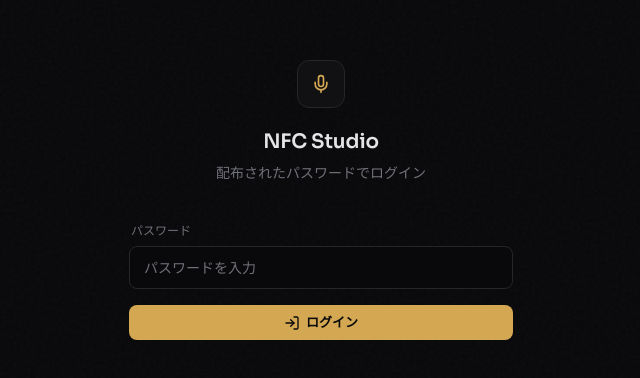
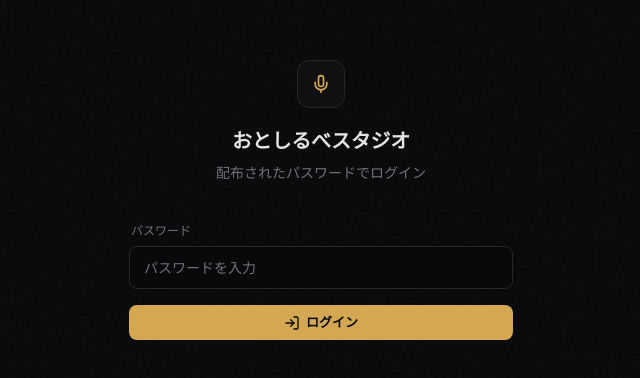
Before and after one commit to Newrona-pi/NFC-shiori, a Next.js app in the folder web/: page /studio/login in a window 1280 px wide. Shown: the part 200-578 px from the top of the page, without its empty margins (319-959 px from the left). Built offline with nearby package versions, Linux system fonts and the light colour scheme; no server answers.

Commit message:
feat: Add global application layout, studio login page, and authenticated studio dashboard layout.

```diff
--- a/web/app/layout.tsx
+++ b/web/app/layout.tsx
@@ -23,7 +23,7 @@ const zenKaku = Zen_Kaku_Gothic_New({
 })
 
 export const metadata: Metadata = {
-    title: 'NFC Shiori',
+    title: 'おとしるべ',
     description: 'Listen to exclusive moments via NFC.',
 }
 
--- a/web/app/studio/(auth)/login/page.tsx
+++ b/web/app/studio/(auth)/login/page.tsx
@@ -5,6 +5,12 @@ import { LogIn } from 'lucide-react'
 const ERROR_MESSAGES: Record<string, string> = {
   empty: 'パスワードを入力してください',
   invalid: '無効なパスワードです',
+}
+
+import { Metadata } from 'next'
+
+export const metadata: Metadata = {
+  title: 'おとしるべスタジオ',
 }
 
 export default async function LoginPage({
@@ -27,7 +33,7 @@ export default async function LoginPage({
               <line x1="12" x2="12" y1="19" y2="22" />
             </svg>
           </div>
-          <h1 className="text-xl font-semibold tracking-tight">NFC Studio</h1>
+          <h1 className="text-xl font-semibold tracking-tight">おとしるべスタジオ</h1>
           <p className="text-sm text-[var(--s-text-muted)] mt-1.5">
             配布されたパスワードでログイン
           </p>
--- a/web/app/studio/(dashboard)/layout.tsx
+++ b/web/app/studio/(dashboard)/layout.tsx
@@ -4,6 +4,12 @@ import { getStudioSession } from '@/lib/auth/session'
 import { createServiceClient } from '@/lib/supabase/server'
 import { logoutAction } from '@/app/studio/(auth)/login/actions'
 import { LogOut } from 'lucide-react'
+
+import { Metadata } from 'next'
+
+export const metadata: Metadata = {
+  title: 'おとしるべスタジオ',
+}
 
 export default async function StudioLayout({
   children,
@@ -39,7 +45,7 @@ export default async function StudioLayout({
               </svg>
             </div>
             <span className="text-sm font-semibold tracking-tight text-[var(--s-text)] group-hover:text-[var(--s-accent)] transition-colors">
-              NFC Studio
+              おとしるべスタジオ
             </span>
           </Link>
 
```
